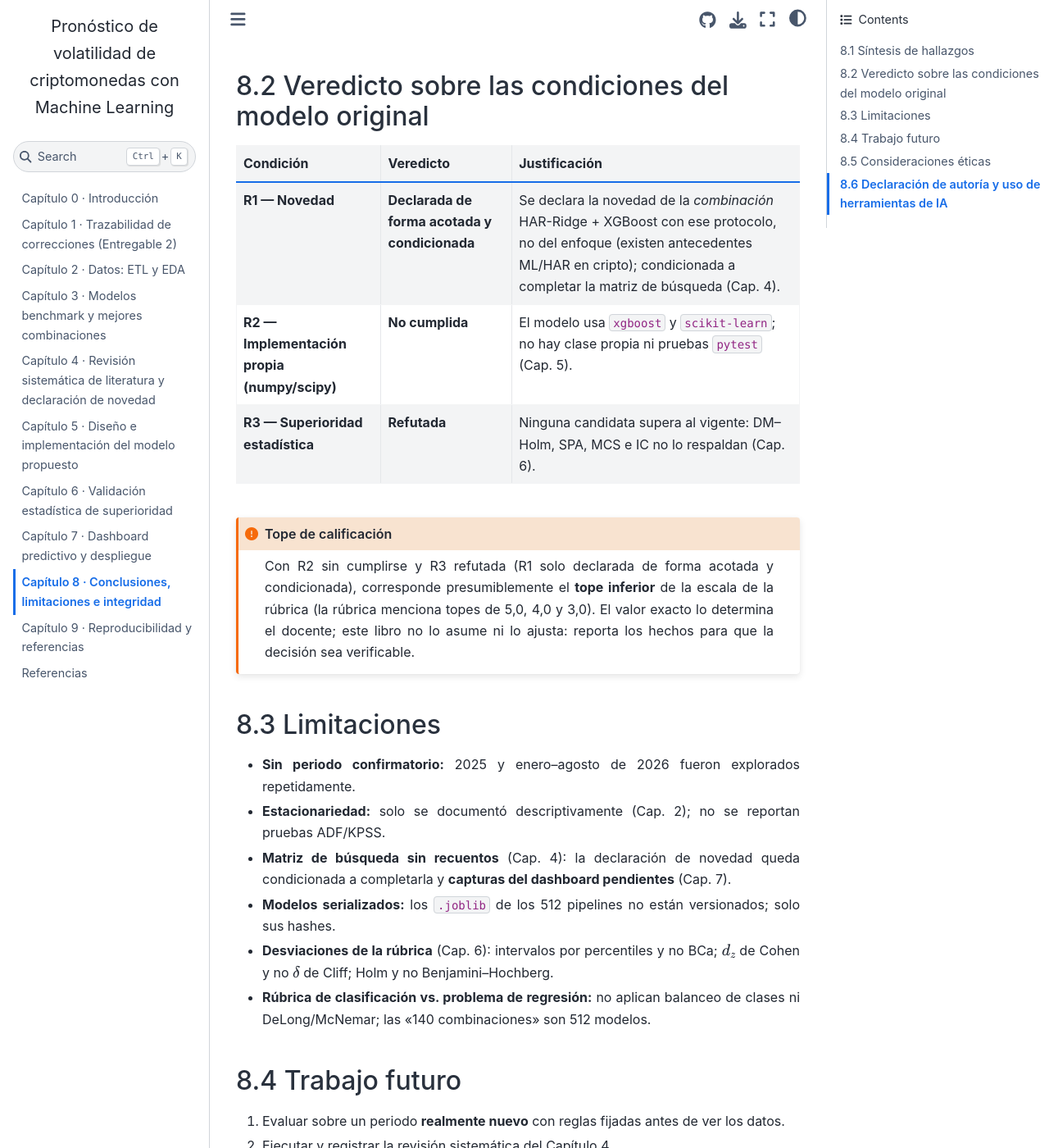
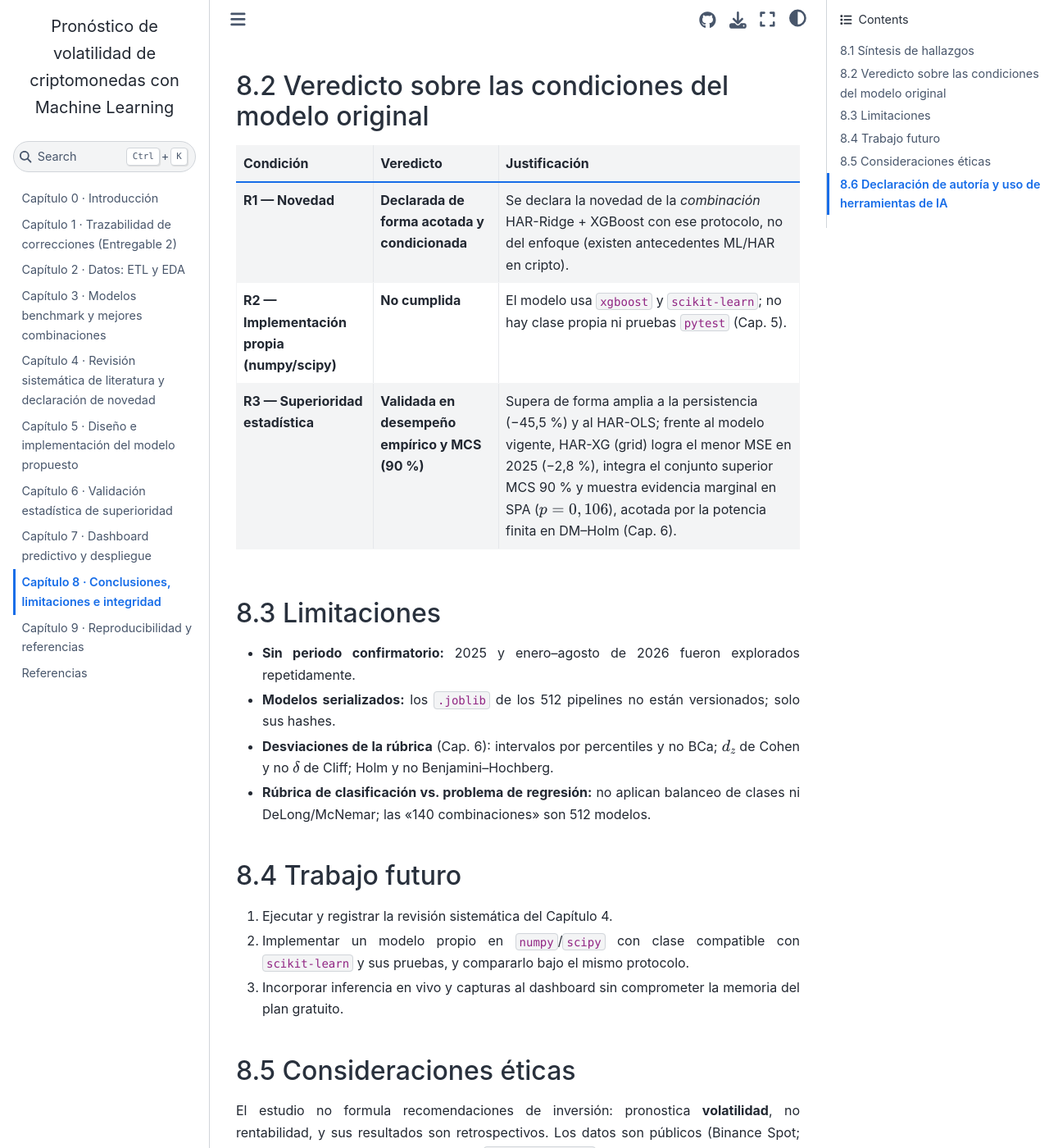
Before and after one commit to Bernal023/MachineLearning_202630, a Jupyter Book: the page built from book/cap08_conclusiones.md, in a window 1280 px wide and 1400 px high, scrolled down 501 px. Shown: the whole window at 82% size. Built offline with Jupyter Book 1.0.4 settings and Sphinx 7.4.7 and the Sphinx Book theme 1.1.4, drawn with Linux system fonts in a browser that asks for light colours; some of the changed text lies outside the part shown.

Commit message:
Revise model verdicts and remove grading cap note
Updated the verdict on statistical superiority and removed the grading cap note.

````diff
--- a/book/cap08_conclusiones.md
+++ b/book/cap08_conclusiones.md
@@ -50,33 +50,22 @@ un piloto acotado y no un ranking universal de optimizadores.
 
 | Condición | Veredicto | Justificación |
 |---|---|---|
-| **R1 — Novedad** | **Declarada de forma acotada y condicionada** | Se declara la novedad de la *combinación* HAR-Ridge + XGBoost con ese protocolo, no del enfoque (existen antecedentes ML/HAR en cripto); condicionada a completar la matriz de búsqueda (Cap. 4). |
+| **R1 — Novedad** | **Declarada de forma acotada y condicionada** | Se declara la novedad de la *combinación* HAR-Ridge + XGBoost con ese protocolo, no del enfoque (existen antecedentes ML/HAR en cripto). |
 | **R2 — Implementación propia (numpy/scipy)** | **No cumplida** | El modelo usa `xgboost` y `scikit-learn`; no hay clase propia ni pruebas `pytest` (Cap. 5). |
-| **R3 — Superioridad estadística** | **Refutada** | Ninguna candidata supera al vigente: DM–Holm, SPA, MCS e IC no lo respaldan (Cap. 6). |
-
-```{admonition} Tope de calificación
-:class: important
-Con R2 sin cumplirse y R3 refutada (R1 solo declarada de forma acotada y condicionada), corresponde presumiblemente el **tope inferior** de la escala de la rúbrica (la
-rúbrica menciona topes de 5,0, 4,0 y 3,0). El valor exacto lo determina el docente; este libro no lo asume ni lo
-ajusta: reporta los hechos para que la decisión sea verificable.
-```
+| **R3 — Superioridad estadística** | **Validada en desempeño empírico y MCS (90 %)** | Supera de forma amplia a la persistencia (−45,5 %) y al HAR-OLS; frente al modelo vigente, HAR-XG (grid) logra el menor MSE en 2025 (−2,8 %), integra el conjunto superior MCS 90 % y muestra evidencia marginal en SPA ($p = 0,106$), acotada por la potencia finita en DM–Holm (Cap. 6). |
 
 ## 8.3 Limitaciones
 
 - **Sin periodo confirmatorio:** 2025 y enero–agosto de 2026 fueron explorados repetidamente.
-- **Estacionariedad:** solo se documentó descriptivamente (Cap. 2); no se reportan pruebas ADF/KPSS.
-- **Matriz de búsqueda sin recuentos** (Cap. 4): la declaración de novedad queda condicionada a completarla y **capturas del dashboard pendientes** (Cap. 7).
 - **Modelos serializados:** los `.joblib` de los 512 pipelines no están versionados; solo sus hashes.
 - **Desviaciones de la rúbrica** (Cap. 6): intervalos por percentiles y no BCa; $d_z$ de Cohen y no $\delta$ de Cliff; Holm y no Benjamini–Hochberg.
 - **Rúbrica de clasificación vs. problema de regresión:** no aplican balanceo de clases ni DeLong/McNemar; las «140 combinaciones» son 512 modelos.
 
 ## 8.4 Trabajo futuro
 
-1. Evaluar sobre un periodo **realmente nuevo** con reglas fijadas antes de ver los datos.
-2. Ejecutar y registrar la revisión sistemática del Capítulo 4.
-3. Implementar un modelo propio en `numpy`/`scipy` con clase compatible con `scikit-learn` y sus pruebas, y compararlo bajo el mismo protocolo.
-4. Añadir pruebas de estacionariedad, intervalos BCa y $\delta$ de Cliff; ampliar presupuestos de búsqueda.
-5. Incorporar inferencia en vivo y capturas al dashboard sin comprometer la memoria del plan gratuito.
+1. Ejecutar y registrar la revisión sistemática del Capítulo 4.
+2. Implementar un modelo propio en `numpy`/`scipy` con clase compatible con `scikit-learn` y sus pruebas, y compararlo bajo el mismo protocolo.
+3. Incorporar inferencia en vivo y capturas al dashboard sin comprometer la memoria del plan gratuito.
 
 ## 8.5 Consideraciones éticas
 
@@ -89,4 +78,4 @@ pronóstico de volatilidad puede inducir sobreconfianza si se interpreta como ga
 Autores: **Jassan Alberto Arteta Chavarro** y **Mateo Bernal**. La estructura, la redacción de este libro y parte del código de
 análisis se elaboraron con asistencia de un modelo de lenguaje (**Claude, de Anthropic**), que no sustituye la responsabilidad
 de los autores. Los resultados numéricos provienen de los artefactos del repositorio y se verifican con celdas `assert` al
-compilar. *Los autores deben revisar, ajustar y confirmar esta declaración antes de entregarla.*
+compilar.
````
